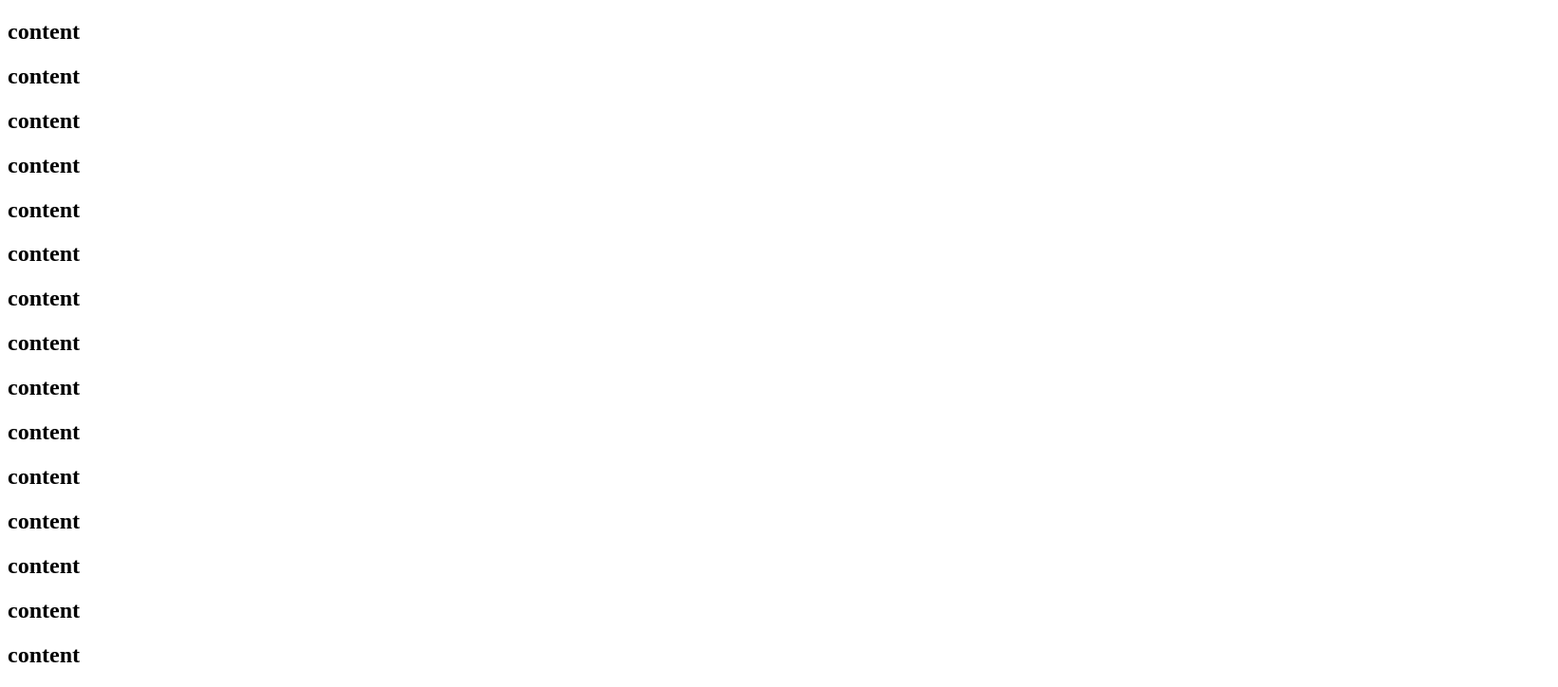
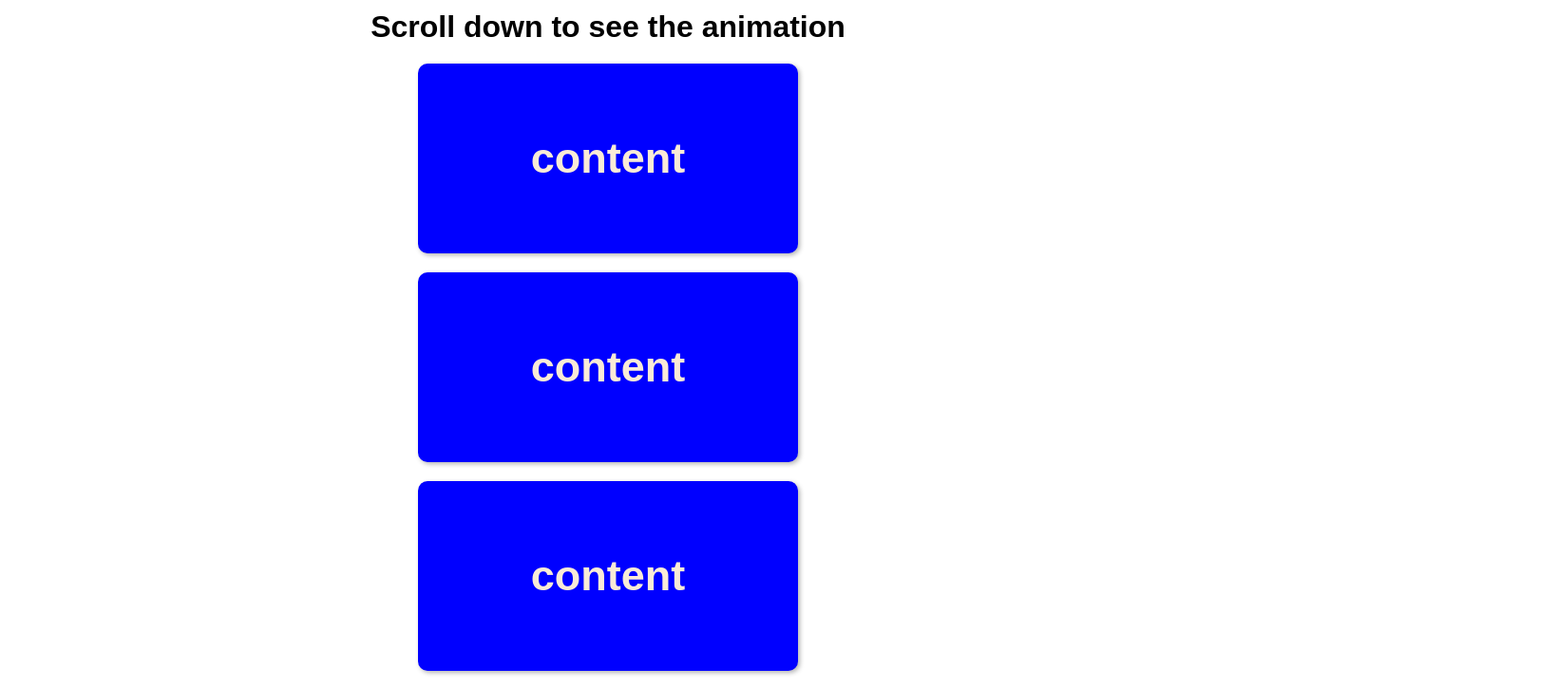
Before and after one commit to Geghard-S/scroll_animation, a plain HTML site: page index.html in a window 1280 px wide. Shown: the top 724 px of the page at 95% size, 1640 px wide, since content can reach past the window. Drawn offline with Linux system fonts and the light colour scheme.

Commit message:
second commit

```diff
--- a/index.html
+++ b/index.html
@@ -8,6 +8,7 @@
     <title>Scroll Animation</title>
 </head>
 <body>
+    <h1>Scroll down to see the animation</h1>
     <div class="box"><h2>content</h2></div>
     <div class="box"><h2>content</h2></div>
     <div class="box"><h2>content</h2></div>
--- a/script.js
+++ b/script.js
@@ -0,0 +1,18 @@
+const boxes = document.querySelectorAll('.box')
+
+window.addEventListener('scroll', checkBoxes)
+
+
+function checkBoxes() {
+    const triggerBottom = window.innerHeight / 5 * 4
+
+    boxes.forEach(box => {
+        const boxTop = box.getBoundingClientRect().top
+
+        if(boxTop < triggerBottom) {
+            box.classList.add('show')
+        }else{
+            box.classList.remove('show')
+        }
+    })
+}
--- a/style.css
+++ b/style.css
@@ -0,0 +1,45 @@
+@import url('https://fonts.googleapis.com/css?familiy=Ubuntu');
+
+* {
+    box-sizing: border-box;
+}
+
+body {
+    font-family: 'Ubuntu', sans-serif;
+    display: flex;
+    flex-direction: column;
+    align-items: center;
+    justify-content: center;
+    margin: 0;
+}
+
+h1 {
+    margin: 10px;
+}
+
+.box{
+    background-color: blue;
+    color: antiquewhite;
+    display: flex;
+    align-items: center;
+    justify-content: center;
+    width: 400px;
+    height: 200px;
+    margin: 10px;
+    border-radius: 10px;
+    box-shadow: 2px 2px 5px rgba(0, 0, 0, 0.3);
+    transform: translateX(200%);
+    transition: transform 0.4s ease;
+}
+
+.box:nth-of-type(even){
+    transform: translateX(-200%);
+}
+
+.box.show{
+    transform: translateX(0);
+}
+
+.box h2{
+    font-size: 45px;
+}
```
